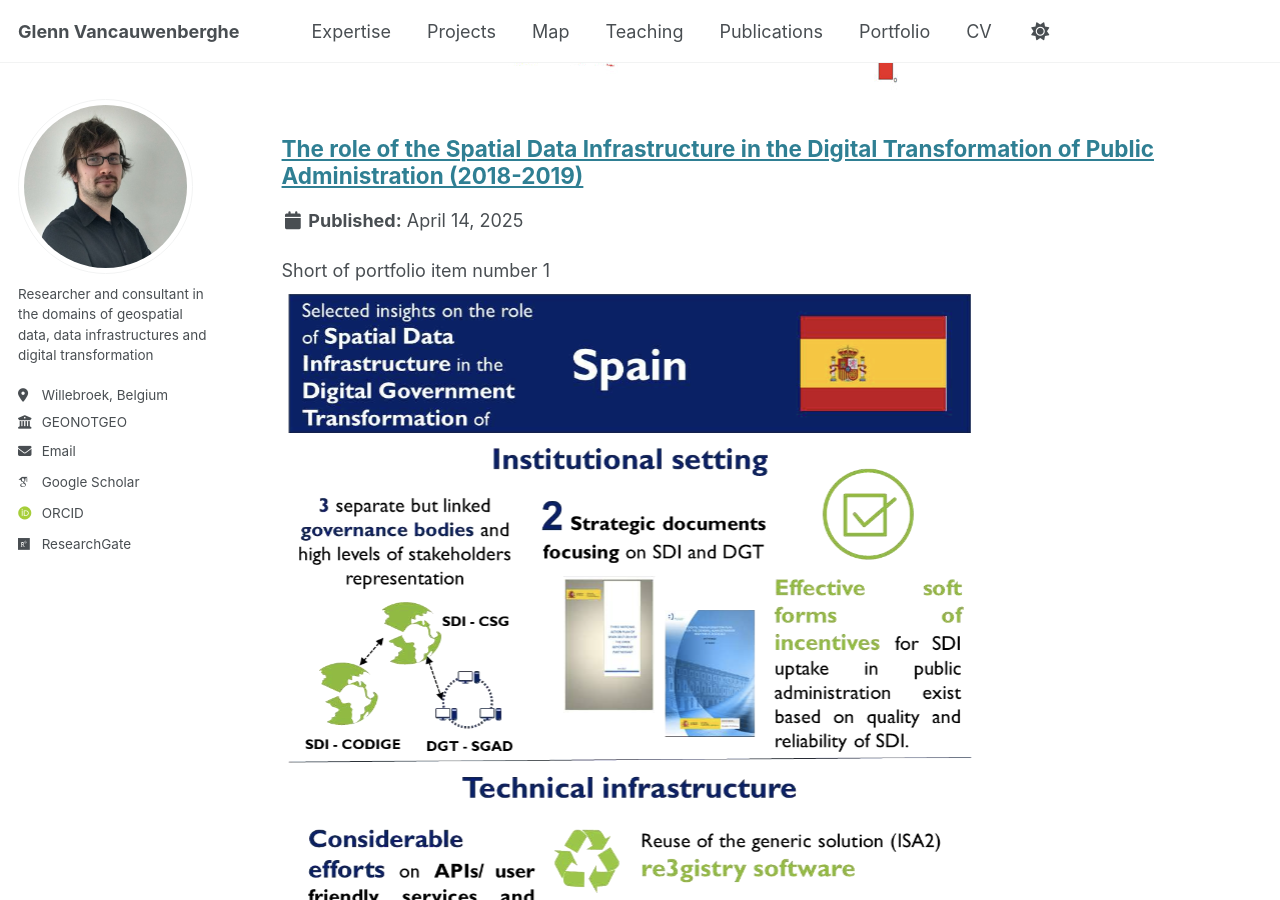
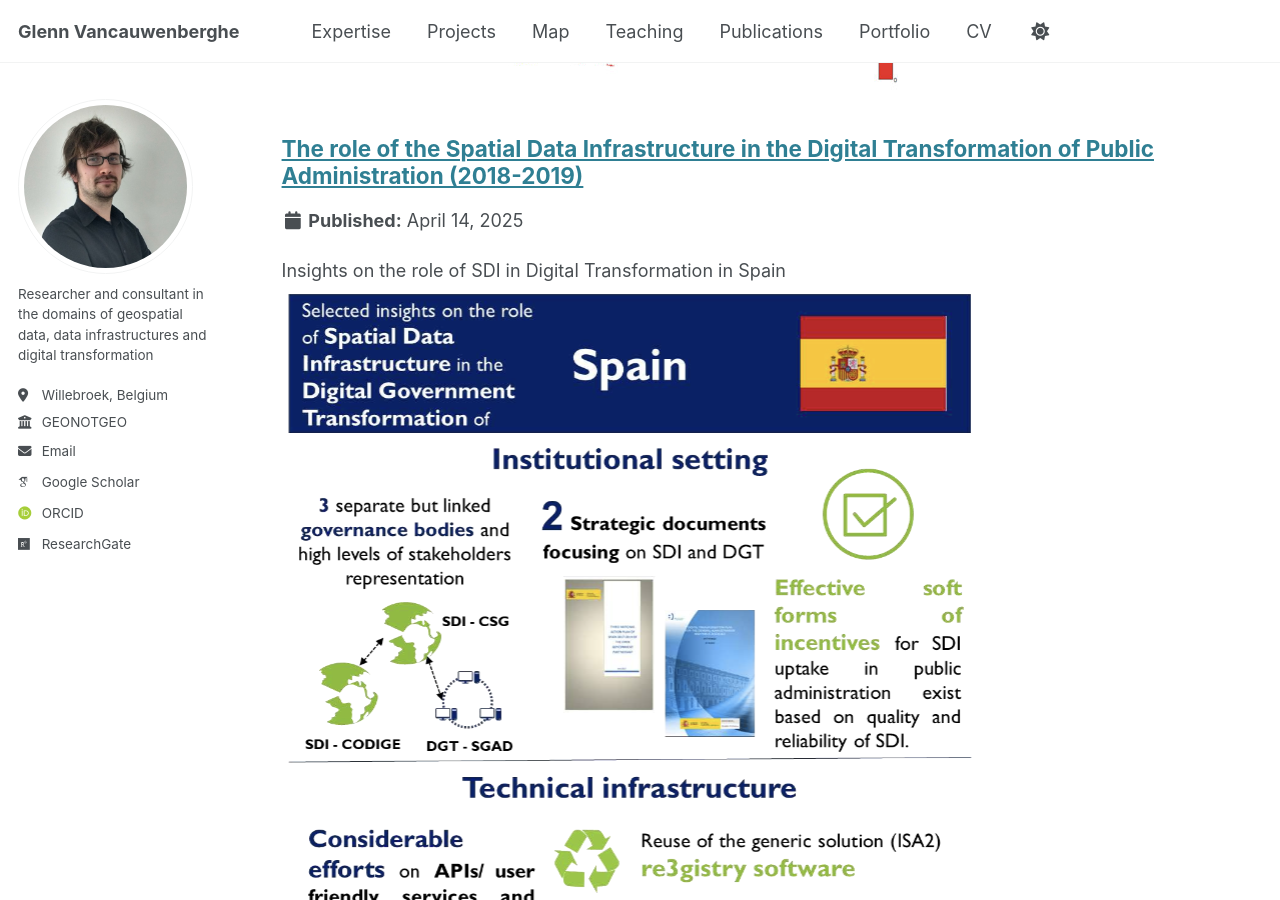
Before and after one commit to GVancauwenberghe/gvancauwenberghe.github.io, a Jekyll site: the page built from _pages/portfolio.html, in a window 1280 px wide and 900 px high, scrolled down 2560 px. Built offline with Jekyll 4.4.1, drawn with Linux system fonts in a browser that asks for light colours; some web fonts are replaced.

Commit message:
Update portfolio-5.md

```diff
--- a/_portfolio/portfolio-5.md
+++ b/_portfolio/portfolio-5.md
@@ -1,6 +1,6 @@
 ---
 title: " The role of the Spatial Data Infrastructure in the Digital Transformation of Public Administration (2018-2019)"
-excerpt: "Short of portfolio item number 1<br/><img src='/images/sdidt.png'>"
+excerpt: "Insights on the role of SDI in Digital Transformation in Spain<br/><img src='/images/sdidt.png'>"
 collection: portfolio
 ---
 
```
